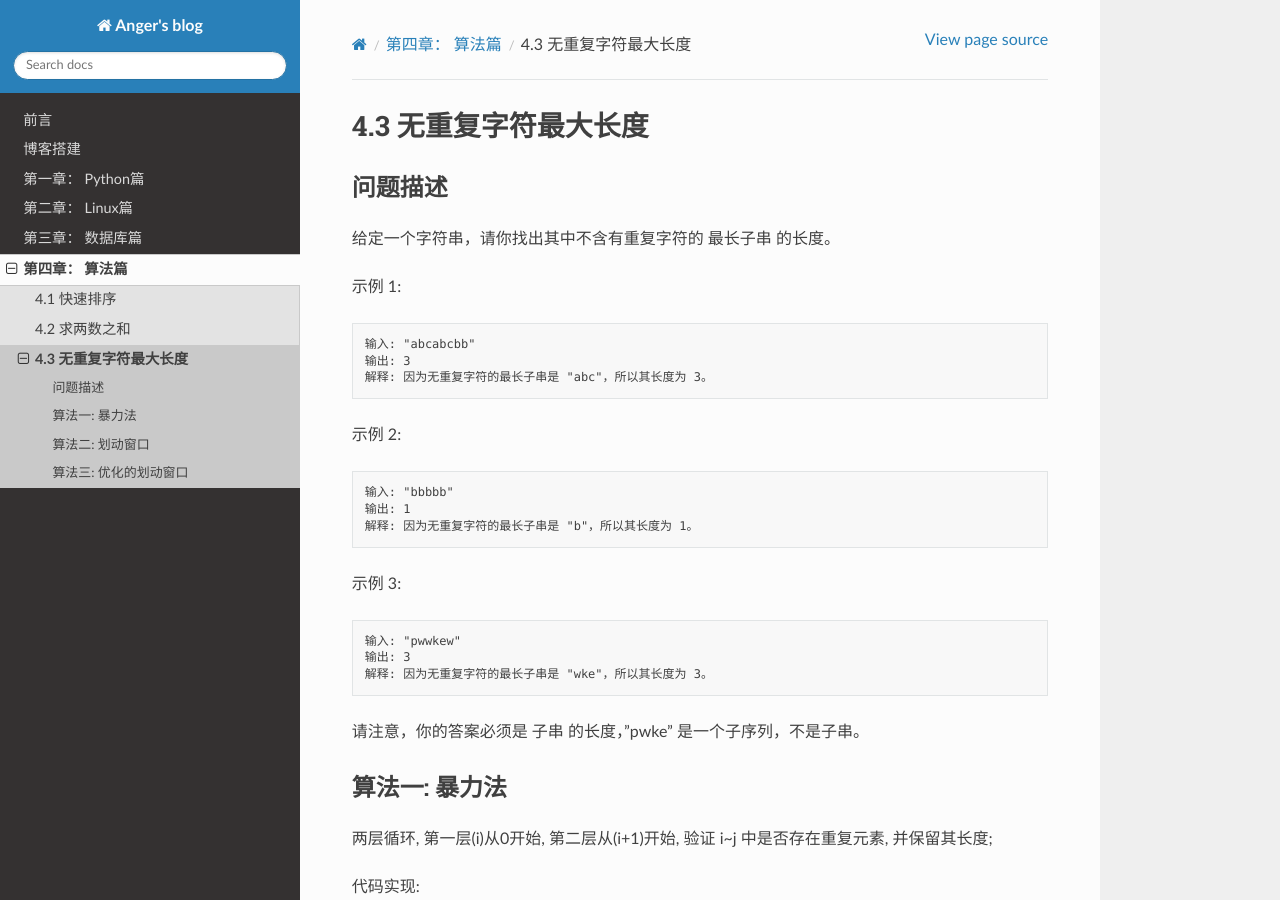
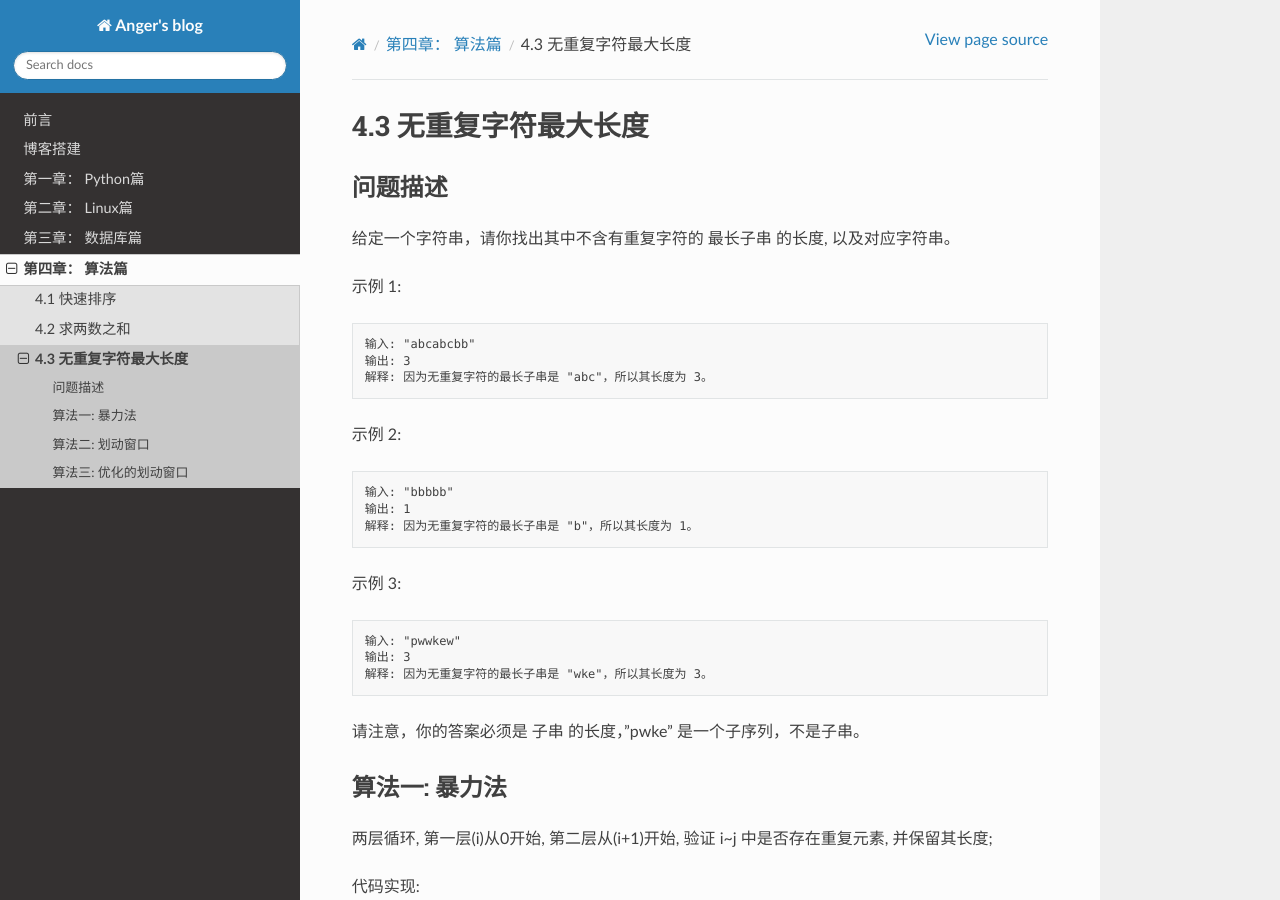
Before and after one commit to JustMeliyu/Anger_Sphinx, a Sphinx documentation site: the page built from source/Algorithm/D03_RepeatStr.md, in a window 1280 px wide and 900 px high. Built offline with Sphinx 7.4.7 and the Read the Docs theme 2.0.0, drawn with Linux system fonts in a browser that asks for light colours.

Commit message:
add describe

```diff
--- a/source/Algorithm/D03_RepeatStr.md
+++ b/source/Algorithm/D03_RepeatStr.md
@@ -1,7 +1,7 @@
 # 4.3 无重复字符最大长度
 
 ### 问题描述
-给定一个字符串，请你找出其中不含有重复字符的 最长子串 的长度。
+给定一个字符串，请你找出其中不含有重复字符的 最长子串 的长度, 以及对应字符串。
 
 示例 1:
 
```
